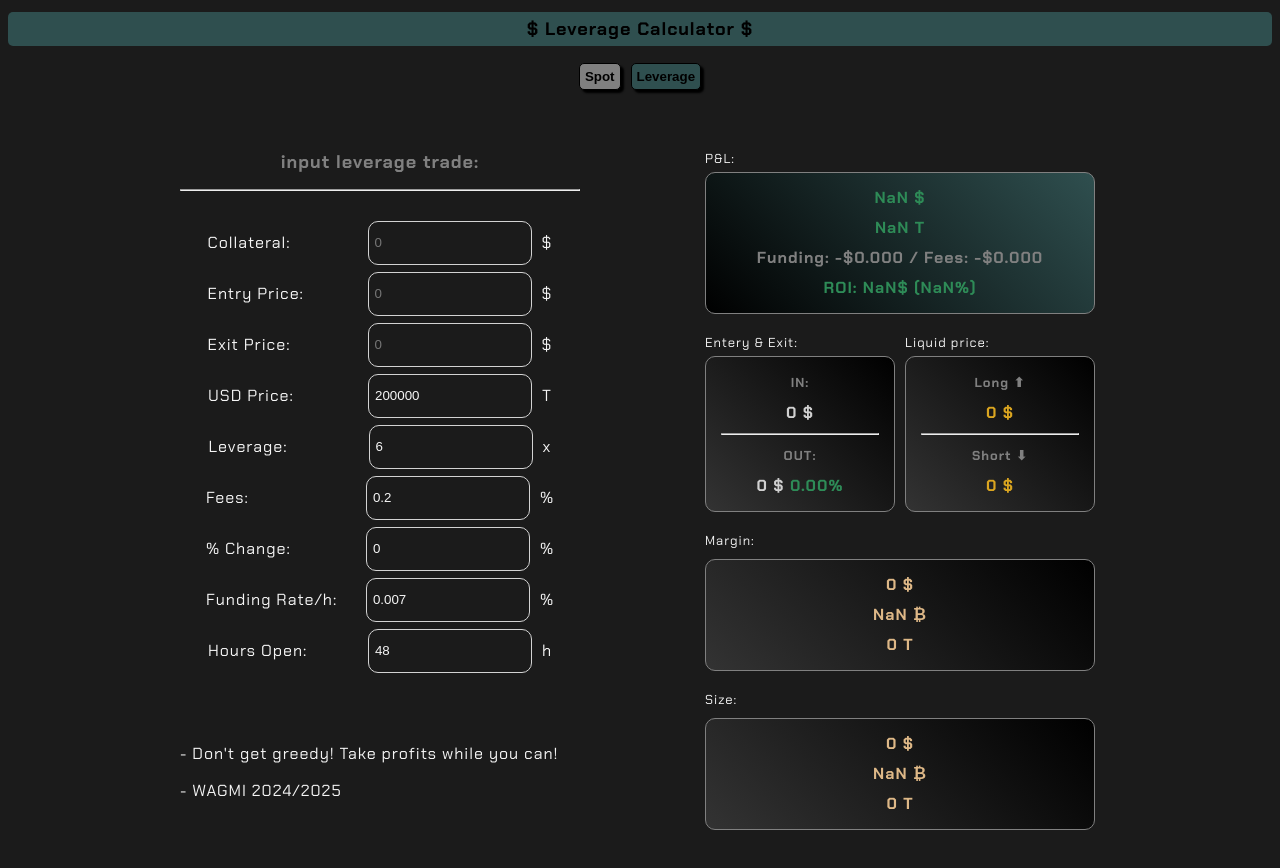
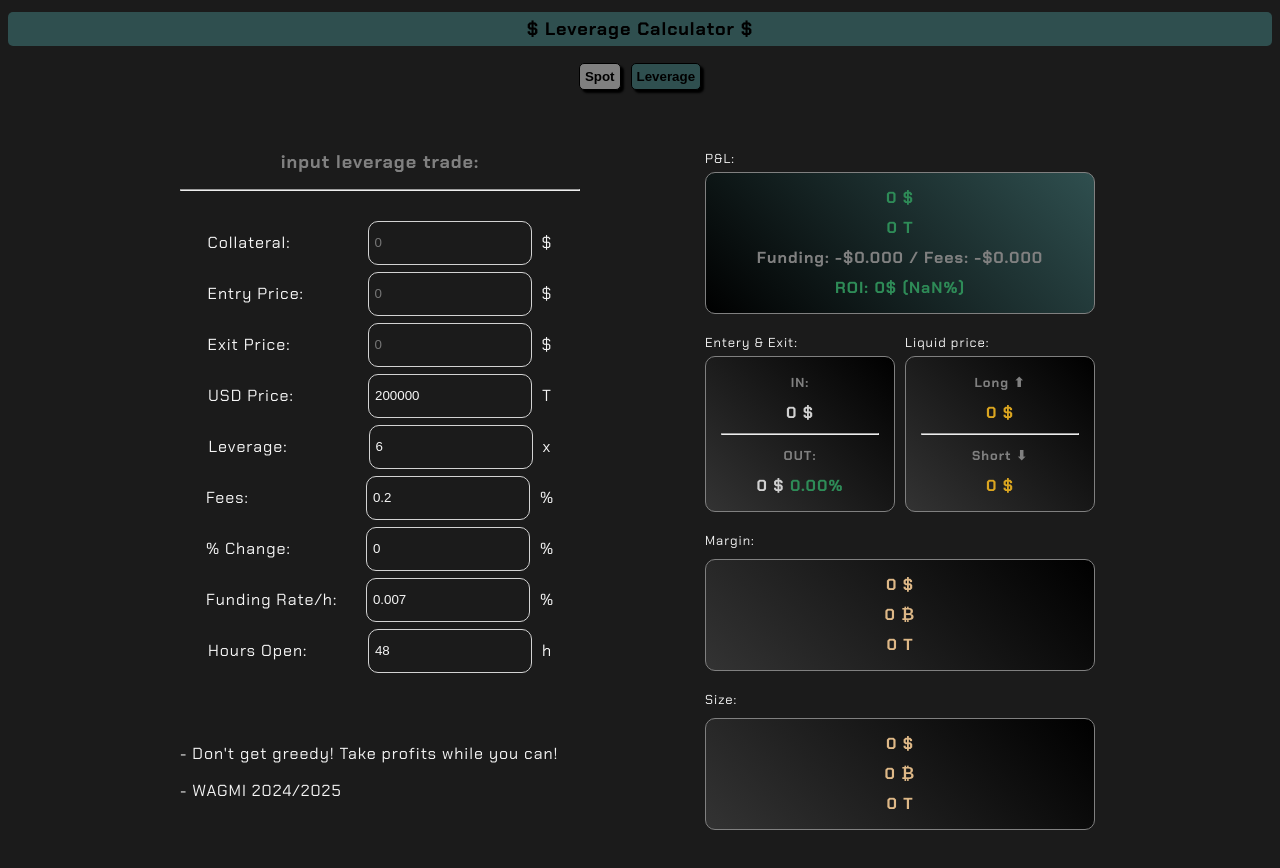
Before and after one commit to samdeez/leverage-calculator, a React (Vite) app: page / in a window 1280 px wide. Both pictures are taken after a click on the button "Leverage". Shown: the top 868 px of the page. Built offline with nearby package versions, Linux system fonts and the light colour scheme.

Commit message:
Fix division by zero vulnerability in Leverage and Spot calculators.
Co-authored-by: samdeez <101370310+samdeez@users.noreply.github.com>

```diff
--- a/src/Leverage.jsx
+++ b/src/Leverage.jsx
@@ -20,15 +20,17 @@ const Leverage = () => {
   };
 
   const handleEnterPriceChange = (event) => {
+    const val = Number(event.target.value);
     const percentChange =
-      ((exitPrice - event.target.value) / event.target.value) * 100;
+      val === 0 ? 0 : ((exitPrice - event.target.value) / event.target.value) * 100;
     setPercentPrice(percentChange);
     setEnterPrice(event.target.value);
   };
 
   const handleExitPriceChange = (event) => {
+    const enterVal = Number(enterPrice);
     const percentChange =
-      ((event.target.value - enterPrice) / enterPrice) * 100;
+      enterVal === 0 ? 0 : ((event.target.value - enterPrice) / enterPrice) * 100;
     setPercentPrice(percentChange);
     setExitPrice(event.target.value);
   };
@@ -57,9 +59,10 @@ const Leverage = () => {
   };
 
   function levCalc() {
-    let pnl = (
-      ((Number(invest) * Number(leverage)) / Number(enterPrice)) *
-      (Number(exitPrice) - Number(enterPrice))
+    const enterVal = Number(enterPrice);
+    let pnl = enterVal === 0 ? 0 : (
+      ((Number(invest) * Number(leverage)) / enterVal) *
+      (Number(exitPrice) - enterVal)
     ).toFixed(2);
 
     let fees = (Number(invest) * Number(leverage) * Number(feesPercent)) / 100;
@@ -73,7 +76,8 @@ const Leverage = () => {
   }
 
   function shortCalc() {
-    let shortLiq = enterPrice / leverage;
+    const levVal = Number(leverage);
+    let shortLiq = levVal === 0 ? 0 : enterPrice / levVal;
     shortLiq += +enterPrice;
 
     return shortLiq.toLocaleString();
@@ -282,7 +286,7 @@ const Leverage = () => {
               <span style={{ fontSize: "small", color: "gray" }}>Long ⬆</span>
               <br />
               <span>
-                {(enterPrice - enterPrice / leverage).toLocaleString()} $
+                {Number(leverage) === 0 ? 0 : (enterPrice - enterPrice / Number(leverage)).toLocaleString()} $
               </span>
               <br />
               <hr className="solid" style={{ margin: "5px" }} />
@@ -299,7 +303,7 @@ const Leverage = () => {
           <p className="resultgrid" style={{ color: "burlywood" }}>
             {(invest * 1).toLocaleString()} $
             <br />
-            {(invest / enterPrice).toFixed(6)} ₿
+            {Number(enterPrice) === 0 ? 0 : (invest / enterPrice).toFixed(6)} ₿
             <br />
             {(invest * localPrice).toLocaleString()} T
           </p>
@@ -307,7 +311,7 @@ const Leverage = () => {
           <p className="resultgrid" style={{ color: "burlywood" }}>
             {(invest * leverage).toLocaleString()} $
             <br />
-            {((invest / enterPrice) * leverage).toFixed(6)} ₿
+            {Number(enterPrice) === 0 ? 0 : ((invest / enterPrice) * leverage).toFixed(6)} ₿
             <br />
             {(invest * leverage * localPrice).toLocaleString()} T
           </p>
--- a/src/Spot.jsx
+++ b/src/Spot.jsx
@@ -31,15 +31,17 @@ const Spot = () => {
   };
 
   const handleEnterPriceChange = (event) => {
+    const val = Number(event.target.value);
     const percentChange =
-      ((exitPrice - event.target.value) / event.target.value) * 100;
+      val === 0 ? 0 : ((exitPrice - event.target.value) / event.target.value) * 100;
     setPercentPrice(percentChange);
     setEnterPrice(event.target.value);
   };
 
   const handleExitPriceChange = (event) => {
+    const enterVal = Number(enterPrice);
     const percentChange =
-      ((event.target.value - enterPrice) / enterPrice) * 100;
+      enterVal === 0 ? 0 : ((event.target.value - enterPrice) / enterPrice) * 100;
     setPercentPrice(percentChange);
     setExitPrice(event.target.value);
   };
@@ -56,10 +58,11 @@ const Spot = () => {
   };
 
   function levCalc() {
-    let levSum =
+    const enterVal = Number(enterPrice);
+    let levSum = enterVal === 0 ? 0 :
       (
-        ((Number(invest) * Number(leverage)) / Number(enterPrice)) *
-        (Number(exitPrice) - Number(enterPrice))
+        ((Number(invest) * Number(leverage)) / enterVal) *
+        (Number(exitPrice) - enterVal)
       ).toFixed(2) *
       (1 - Number(feesPercent) / 100);
 
@@ -274,7 +277,7 @@ const Spot = () => {
           </span>
           <br />
           <span style={{ color: "gray", fontSize: "small" }}>
-            {(invest / enterPrice).toFixed(6)} ₿
+            {Number(enterPrice) === 0 ? 0 : (invest / enterPrice).toFixed(6)} ₿
             <span style={{ fontSize: "x-small", color: "gray" }}>
               {" "}
               Tokens Recieved
```
